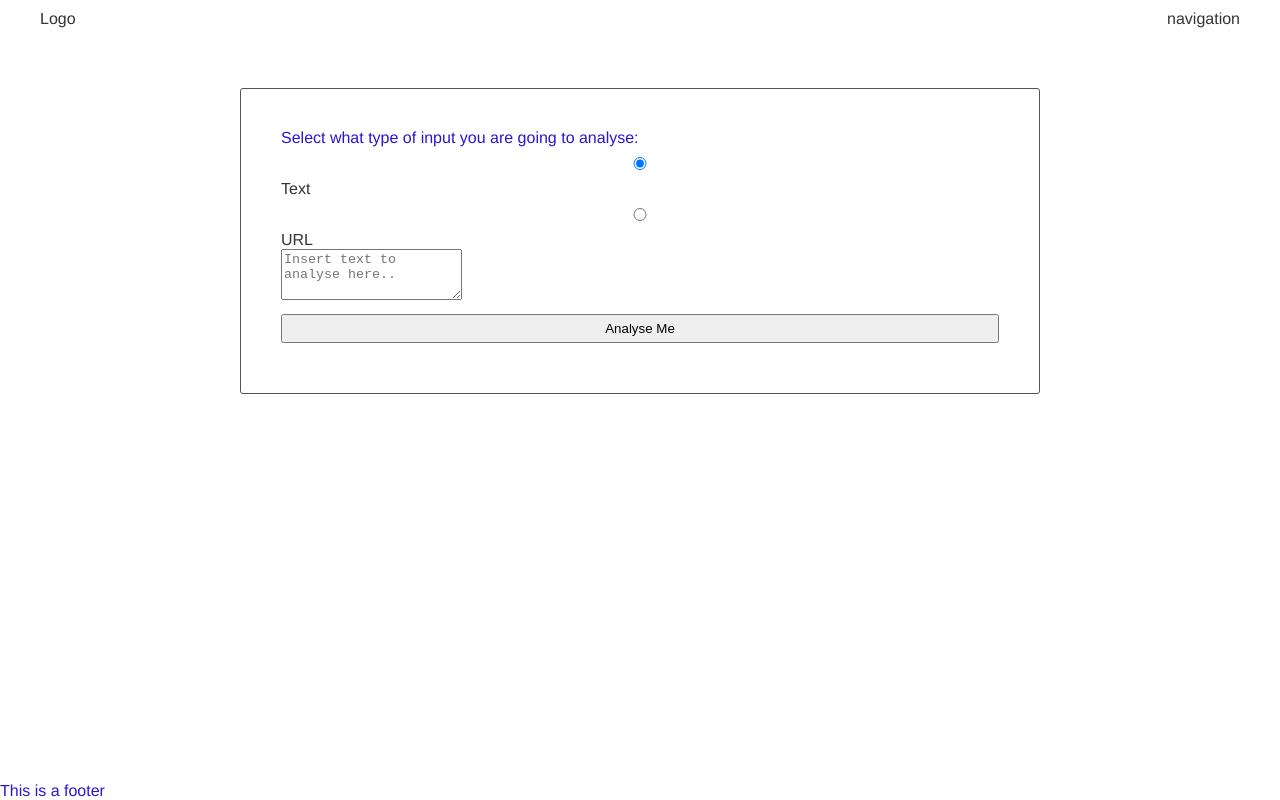
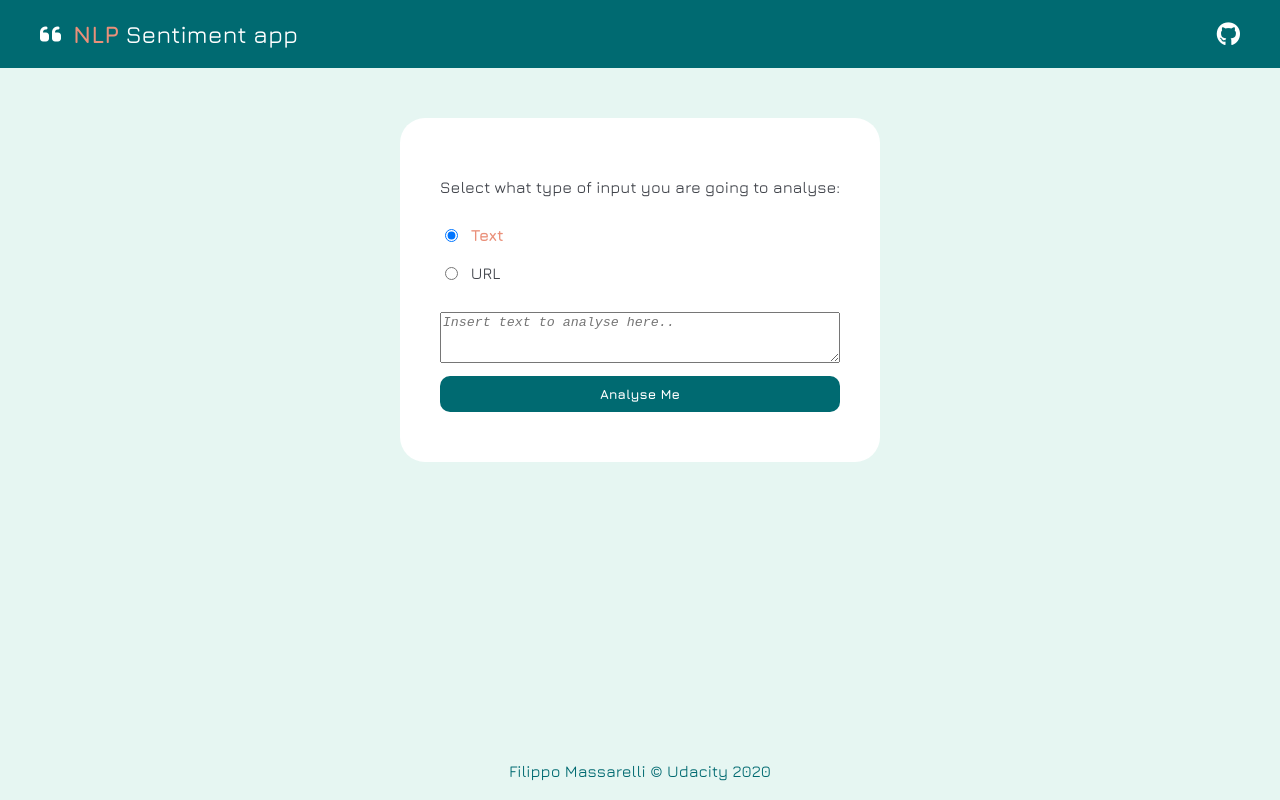
Before and after one commit to filippomassarelli/NLP-sentiment-analysis-app, a website: page src/client/views/index.html in a window 1280 px wide. Drawn offline with nearby package versions, Linux system fonts and the light colour scheme; files that its build step writes are made by us from their sources.

Commit message:
change all styling using sass

```diff
--- a/src/client/index.js
+++ b/src/client/index.js
@@ -7,5 +7,6 @@ import "./styles/base.scss";
 import "./styles/footer.scss";
 import "./styles/form.scss";
 import "./styles/header.scss";
+import "./styles/results.scss";
 
 export { postData, handleSubmit, updateUI };
--- a/src/client/styles/base.scss
+++ b/src/client/styles/base.scss
@@ -1,5 +1,8 @@
-$font-stack: Helvetica, sans-serif;
-$primary-color: #333;
+$font-stack: "Jura", sans-serif;
+$primary-color: #f6f4e6;
+$secondary-color: #41444b;
+$highlight-color: #fddb3a;
+$base-color: #e6f6f2;
 
 body {
   font: 100% $font-stack;
@@ -7,6 +10,9 @@ body {
   display: flex;
   flex-direction: column;
   min-height: 100vh;
+  align-items: center;
+  justify-content: center;
+  background-color: $base-color;
 }
 
 main {
--- a/src/client/styles/footer.scss
+++ b/src/client/styles/footer.scss
@@ -1,7 +1,6 @@
-$font-stack: Times, sans-serif;
-$secondary-color: rgb(41, 22, 211);
+$primary: #006a71;
 
 p {
-  color: $secondary-color;
-  font-style: $font-stack;
+  color: $primary;
+  padding: 20px 0;
 }
--- a/src/client/styles/form.scss
+++ b/src/client/styles/form.scss
@@ -1,12 +1,59 @@
+$font-stack: "Jura", sans-serif;
+
+$light-1: #ffff;
+$light-2: #f6f4e6;
+$primary: #006a71;
+$secondary: #ea907a;
+$dark-1: #41444b;
+
 form {
-    border: 1px solid #545454;
-    border-radius: 3px;
-    padding: 40px;
+  border-radius: 25px;
+  padding: 40px;
+  background-color: $light-1;
+
+  color: $dark-1;
+
+  p {
+    color: $dark-1;
+    padding-bottom: 20px;
+  }
+
+  textarea {
+    min-width: 100%;
+    font-style: oblique;
+    margin-top: 20px;
+  }
+
+  .checkbox {
+    min-width: 100%;
+    display: flex;
+    flex-direction: row;
+    align-items: flex-start;
+    justify-content: flex-start;
+    padding: 10px 0;
+
+    input:checked + label {
+      color: $secondary;
+      font-weight: 700;
+    }
+    label {
+      margin-left: 10px;
+    }
+  }
 }
 
-input {
-    padding: 5px 20px;
-    width: 100%;
-    line-height: 16px;
-    margin: 10px 0;
+.cta {
+  background-color: $primary;
+  color: $light-1;
+  border: transparent;
+  border-radius: 10px;
+  padding: 10px 0;
+  width: 100%;
+  line-height: 16px;
+  margin: 10px 0;
+  font-family: $font-stack;
+  font-weight: 700;
 }
+.cta:hover {
+  background-color: $secondary;
+}
--- a/src/client/styles/header.scss
+++ b/src/client/styles/header.scss
@@ -1,5 +1,27 @@
+$light-1: #ffff;
+$light-2: #f6f4e6;
+$primary: #006a71;
+$secondary: #ea907a;
+
 header {
-    display: flex;
-    justify-content: space-between;
-    padding: 10px 40px;
+  display: flex;
+  flex-direction: row;
+  justify-content: space-between;
+  padding: 20px 40px;
+  align-self: stretch;
+  background-color: $primary;
+  color: $light-1;
+  font-style: Bold 700;
+  font-size: 1.5rem;
+  span {
+    color: $secondary;
+    font-weight: 700;
+    margin-left: 12px;
+  }
+  i {
+    color: $light-1;
+  }
+  i:hover {
+    color: $secondary;
+  }
 }
--- /dev/null
+++ b/src/client/styles/results.scss
@@ -0,0 +1,26 @@
+$light-1: #ffff;
+$light-2: #f6f4e6;
+$primary: #006a71;
+$secondary: #ea907a;
+
+#results {
+  div {
+    background-color: $primary;
+    border-radius: 25px;
+    padding: 25px;
+    line-height: 1rem;
+
+    h1,
+    p {
+      color: $light-1;
+      span {
+        font-weight: 700;
+        color: $secondary;
+      }
+    }
+    i {
+      color: $secondary;
+      margin-right: 10px;
+    }
+  }
+}
--- a/src/client/views/index.html
+++ b/src/client/views/index.html
@@ -9,16 +9,18 @@
         <link rel="stylesheet" href="/styles/header.css">
         <link rel="stylesheet" href="/styles/form.css">
         <link rel="stylesheet" href="/styles/footer.css">
+        <script src="https://kit.fontawesome.com/f49ef79a52.js" crossorigin="anonymous"></script>
+        <link href="https://fonts.googleapis.com/css2?family=Jura:wght@300;500;700&display=swap" rel="stylesheet">
     </head>
 
     <body>
 
         <header>
-            <div class="">
-                Logo
+            <div class="title">
+                 <h1><i class="fas fa-quote-left"></i><span>NLP</span> Sentiment app</h1>
             </div>
-            <div class="">
-                navigation
+            <div class="social">
+                <a href="https://github.com/filippomassarelli/udacity-fend-project-4"><i class="fab fa-github"></i></a>
             </div>
         </header>
 
@@ -30,19 +32,19 @@
 
                     <p>Select what type of input you are going to analyse:</p>
 
-                    <div>
+                    <div class="checkbox">
                       <input type="radio" id="text" name="format" value="txt"
-                             checked>
+                             checked />
                       <label for="url">Text</label>
                     </div>
 
-                    <div>
-                      <input type="radio" id="url" name="format" value="url">
+                    <div class="checkbox">
+                      <input type="radio" id="url" name="format" value="url" />
                       <label for="url">URL</label>
                     </div>
 
                     <textarea required rows="3" id="input-text" placeholder="Insert text to analyse here.."></textarea>
-                    <input type="submit" value="Analyse Me" />
+                    <input class="cta" type="submit" value="Analyse Me" />
                 </form>
             <section>
 
@@ -53,8 +55,8 @@
         </main>
 
         <footer>
-            <p>This is a footer</p>
-        </footer>
+            <p>Filippo Massarelli &copy Udacity 2020</p>
+         </footer>
         <!-- <script>
             // Check that service workers are supported
             if ('serviceWorker' in navigator) {
```
Also changed, not shown: src/client/js/updateUI.js (+9 -9 lines), dist/index.html, dist/main.css, dist/main.js.
